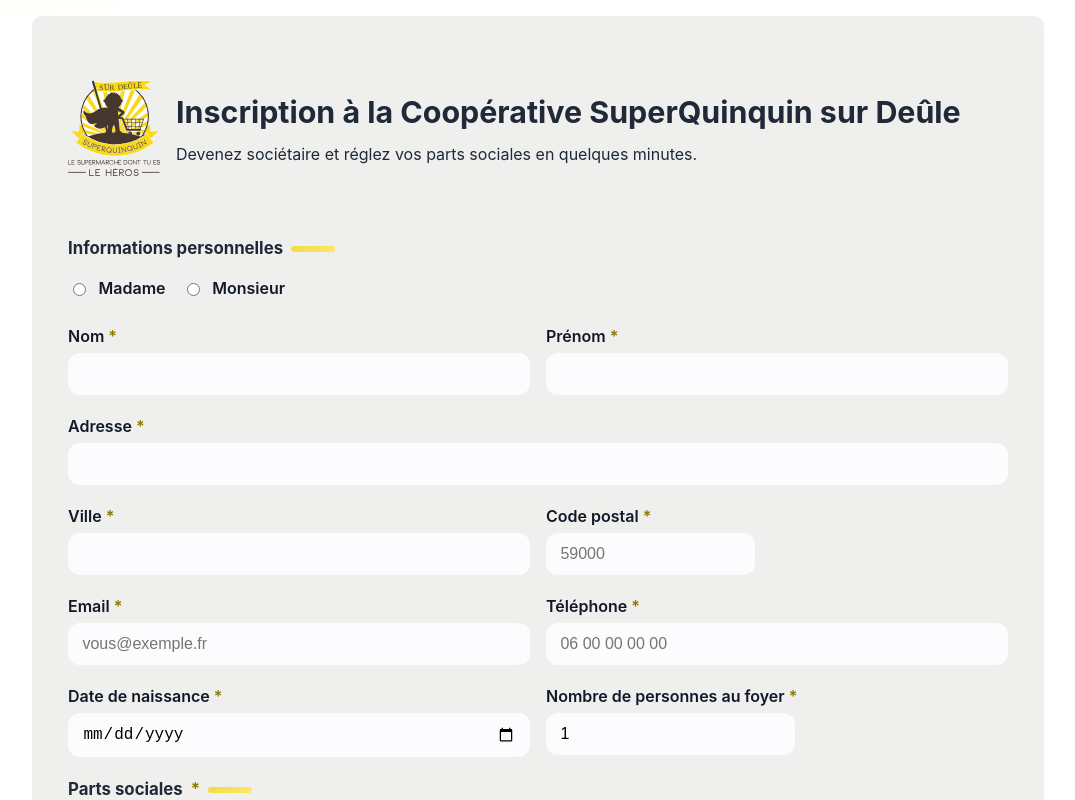
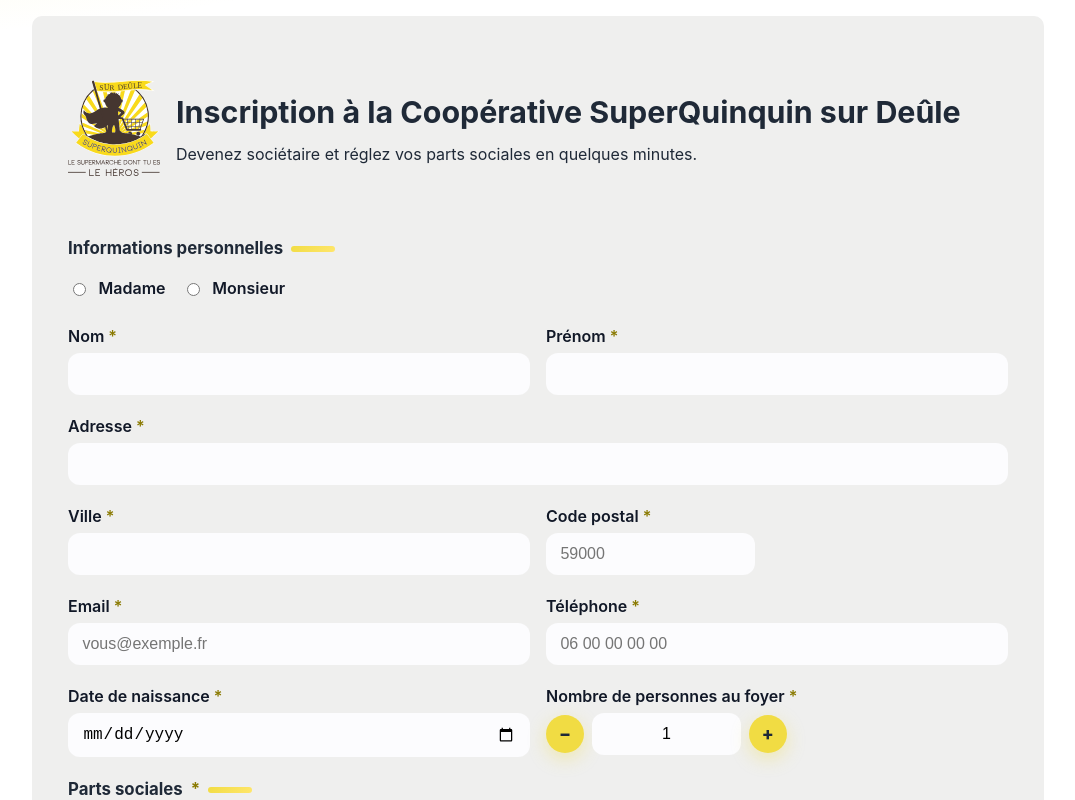
Before and after one commit to superquinquin-sur-deule/sqq-inscription, a Vue app in the folder src/main/webui/: page / in a window 1280 px wide. Shown: the top 800 px of the page, without its empty margins (102-1177 px from the left). Built offline with nearby package versions, Linux system fonts and the light colour scheme.

Commit message:
style: use +/- buttons for nb personnes au foyer

```diff
--- a/src/main/webui/src/App.vue
+++ b/src/main/webui/src/App.vue
@@ -72,7 +72,11 @@
 
           <div class="field">
             <label for="foyer">Nombre de personnes au foyer <span class="req">*</span></label>
-            <input id="foyer" v-model.number="form.nbFoyer" type="number" min="1"/>
+            <div class="stepper">
+              <button type="button" class="stepper-btn" @click="decFoyer()">−</button>
+              <input id="foyer" v-model.number="form.nbFoyer" type="number" min="1" step="1"/>
+              <button type="button" class="stepper-btn" @click="incFoyer()">+</button>
+            </div>
           </div>
         </div>
       </section>
@@ -144,7 +148,7 @@
             <span class="title">Soutenir SuperQuinQuin</span>
           </label>
           <p class="details">
-            Je déclare vouloir soutenir la Coopérative SuperQuinquin en souscrivant a des parts supplémentaires
+            Je veux soutenir SuperQuinquin en souscrivant a des parts supplémentaires
           </p>
           <div class="subgrid" v-if="form.parts.soutien.checked">
             <div class="field">
@@ -290,6 +294,19 @@ watch(
     }
 )
 
+// Normalisation du nombre de personnes au foyer: entier >= 1
+watch(
+    () => form.nbFoyer,
+    (v) => {
+      if (v == null || !Number.isFinite(v as number)) {
+        form.nbFoyer = 1
+        return
+      }
+      if ((v as number) < 1) form.nbFoyer = 1
+      if (!Number.isInteger(v as number)) form.nbFoyer = Math.floor(v as number)
+    }
+)
+
 function isEmail(v: string) {
   return /^[^\s@]+@[^\s@]+\.[^\s@]+$/.test(v)
 }
@@ -350,6 +367,17 @@ function decSoutien() {
   const v = Number(form.parts.soutien.parts || 0)
   const next = Number.isFinite(v) ? Math.floor(v) - 1 : 0
   form.parts.soutien.parts = next < 0 ? 0 : next
+}
+
+function incFoyer() {
+  const v = Number(form.nbFoyer || 1)
+  form.nbFoyer = Number.isFinite(v) ? Math.floor(v) + 1 : 2
+}
+
+function decFoyer() {
+  const v = Number(form.nbFoyer || 1)
+  const next = Number.isFinite(v) ? Math.floor(v) - 1 : 1
+  form.nbFoyer = next < 1 ? 1 : next
 }
 </script>
 
@@ -508,7 +536,9 @@ function decSoutien() {
 }
 
 #foyer {
-  max-width: 220px;
+  width: 120px;
+  text-align: center;
+  appearance: textfield;
 }
 
 .inline {
@@ -688,6 +718,12 @@ input[type="radio"], input[type="checkbox"] {
   margin: 0;
 }
 
+#foyer::-webkit-outer-spin-button,
+#foyer::-webkit-inner-spin-button {
+  -webkit-appearance: none;
+  margin: 0;
+}
+
 #nbParts::-webkit-outer-spin-button,
 #nbParts::-webkit-inner-spin-button {
   -webkit-appearance: none;
```
